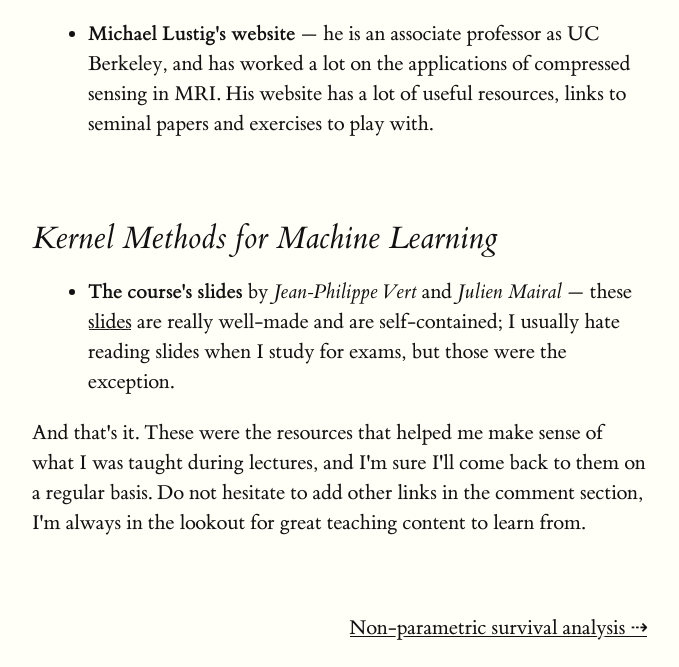
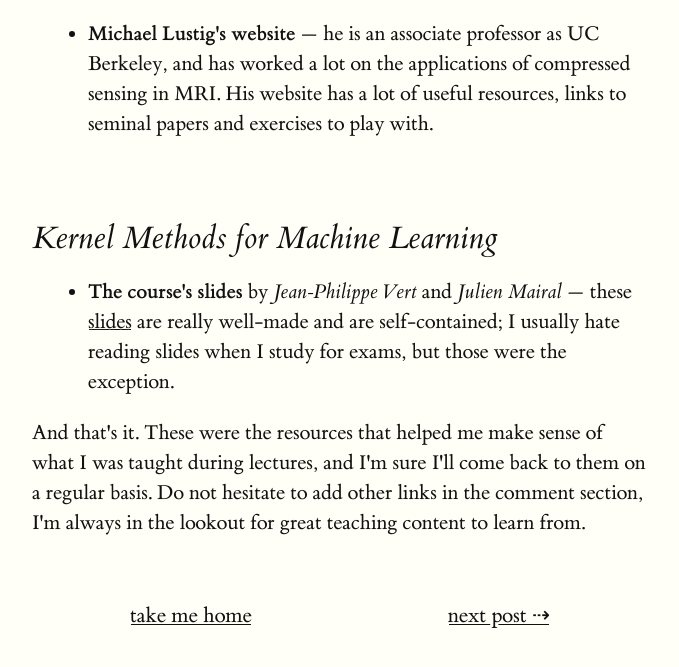
Before and after one commit to deepPhong/personal-page, a Gatsby site: page /from-medicine-to-data-science/ in a window 1280 px wide. Shown: the part 5298-5965 px from the top of the page, without its empty margins (128-807 px from the left). Built offline with nearby package versions, Linux system fonts and the light colour scheme; Gatsby itself is replaced by a stand-in of ours; some packages are replaced by stand-ins of ours.

Commit message:
fixing blog post bottom nav bar

```diff
--- a/src/styles/tufte.css
+++ b/src/styles/tufte.css
@@ -638,6 +638,10 @@ body,
 
 .blog-post-nav {
   width: var(--section-width);
+  display: flex;
+  justify-content: space-around;
+  margin: var(--spacing-4) var(--spacing-0);
+  font-size: var(--fontSize-3);
 }
 
 .summary {
@@ -846,4 +850,8 @@ body,
   .resume .education {
     margin: 0;
   }
+
+  .blog-post-nav {
+    font-size: var(--fontSize-1);
+  }
 }
--- a/src/templates/blog-post.js
+++ b/src/templates/blog-post.js
@@ -43,30 +43,15 @@ const BlogPostTemplate = ({ data, location }) => {
         <Comments />
       </article>
       <nav className="blog-post-nav">
-        <ul
-          style={{
-            display: `flex`,
-            flexWrap: `wrap`,
-            justifyContent: `space-between`,
-            listStyle: `none`,
-            padding: 0,
-          }}
-        >
-          <li>
-            {previous && (
-              <Link to={previous.fields.slug} rel="prev">
-                ⇠ {previous.frontmatter.title}
-              </Link>
-            )}
-          </li>
-          <li>
-            {next && (
-              <Link to={next.fields.slug} rel="next">
-                {next.frontmatter.title} ⇢
-              </Link>
-            )}
-          </li>
-        </ul>
+        {previous && (
+          <Link to={previous.fields.slug} rel="prev">⇠ previous post</Link>
+        )}
+        <Link to="/" rel="home">
+          take me home
+        </Link>
+        {next && (
+          <Link to={next.fields.slug} rel="next">next post ⇢</Link>
+        )}
       </nav>
     </Layout>
   )
```
